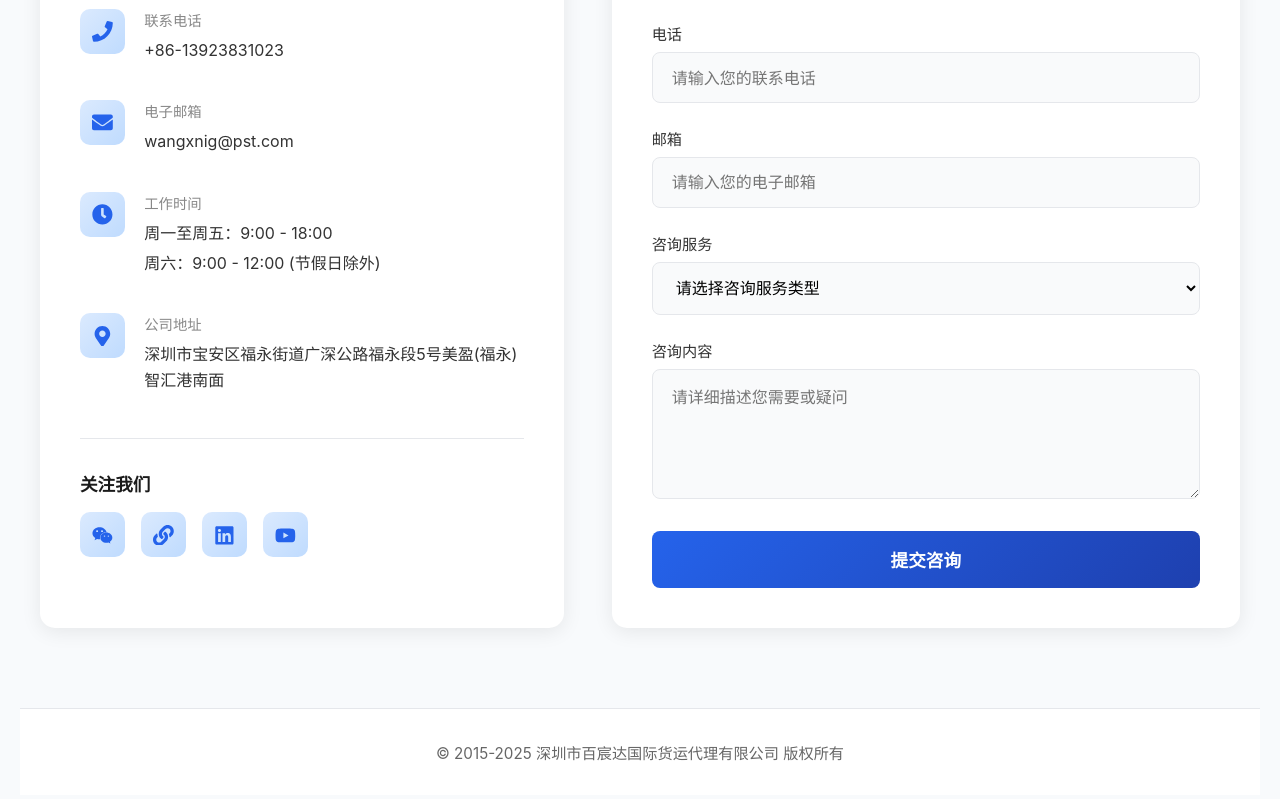
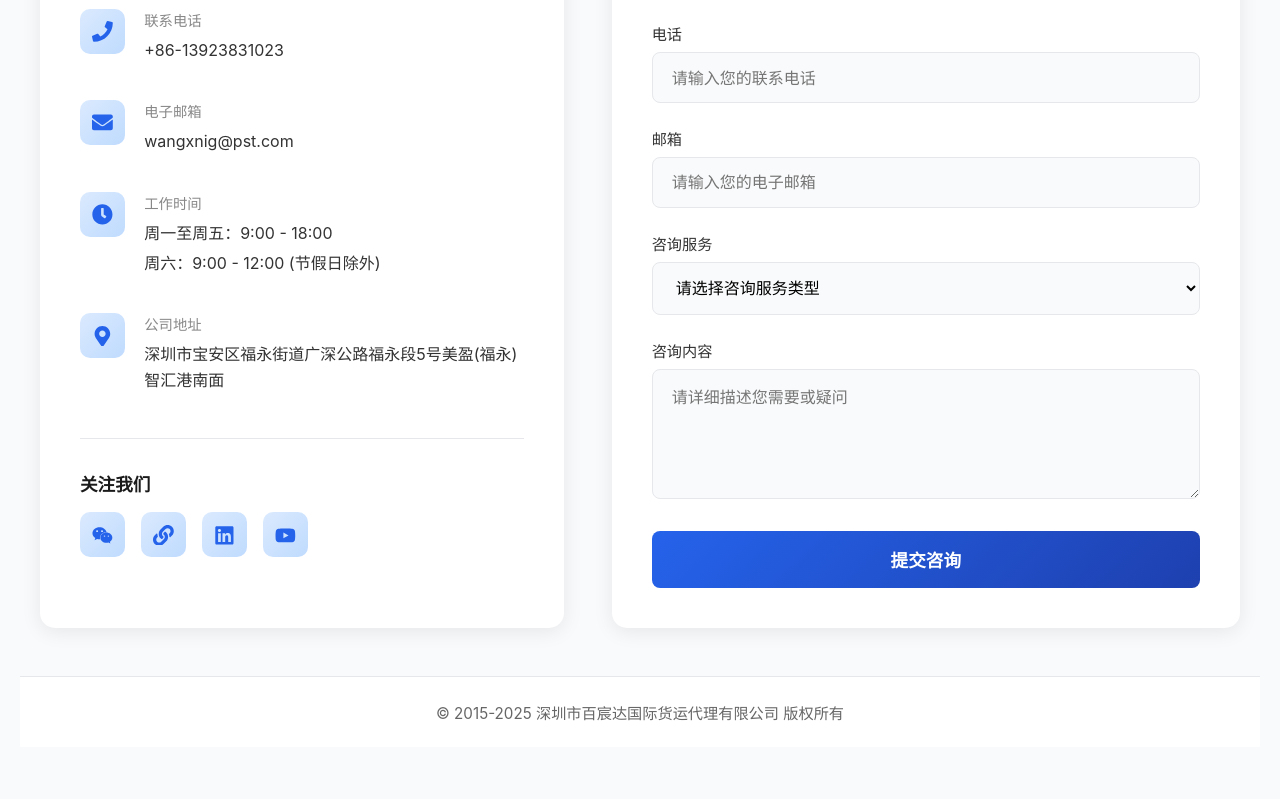
Before and after one commit to Darrenthinker/PST56, a React (Vite) app: page / in a window 1280 px wide. Shown: the part 6039-6838 px from the top of the page. Built offline with nearby package versions, Linux system fonts and the light colour scheme.

Commit message:
优化页脚底部空白间距，减少footer的margin和padding

```diff
--- a/src/components/Contact.css
+++ b/src/components/Contact.css
@@ -1,6 +1,7 @@
 .contact-section {
   background: #f8fafc;
   padding: 80px 20px 0;
+  padding-bottom: 0;
 }
 
 .contact-section .section-title {
@@ -245,8 +246,8 @@
 
 /* Footer */
 .footer {
-  margin-top: 5rem;
-  padding: 2rem;
+  margin-top: 3rem;
+  padding: 1.5rem 2rem;
   text-align: center;
   background: white;
   border-top: 1px solid #e5e7eb;
```
